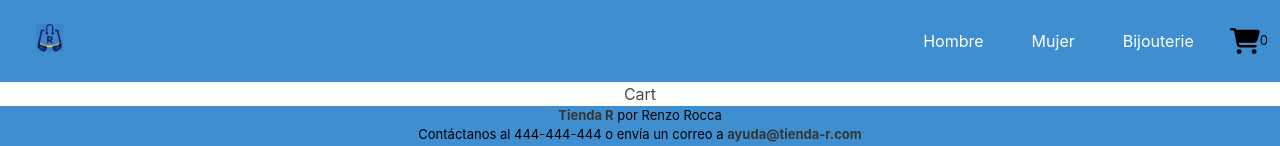
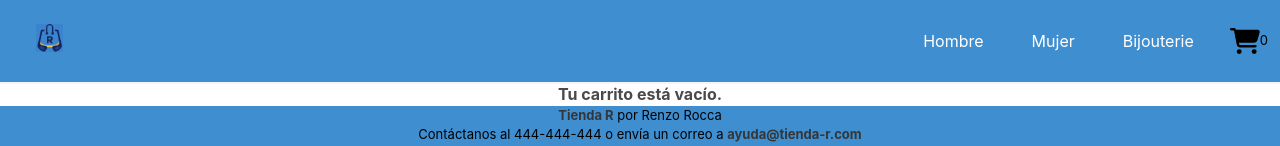
Before and after one commit to rrocca86/tienda-R, a React (Vite) app: page /cart in a window 1280 px wide. Shown: the top 146 px of the page. Built offline with nearby package versions, Linux system fonts and the light colour scheme.

Commit message:
Se agrega CartContext y CartItem. Desarrollo de funcionalidades del carrito de compras.

```diff
--- a/src/App.jsx
+++ b/src/App.jsx
@@ -5,12 +5,15 @@ import ItemDetailContainer from "./components/ItemDetailContainer/ItemDetailCont
 import Footer from "./components/Footer/Footer";
 import Cart from "./components/Cart/Cart";
 import { BrowserRouter, Routes, Route } from "react-router-dom";
+import { useContext } from "react";
+import { CartProvider } from "./context/CartContext";
 
 function App() {
   return (
     <>
       <div className="App">
         <BrowserRouter>
+          <CartProvider>
             <NavBar />
             <Routes>
               <Route
@@ -26,6 +29,7 @@ function App() {
               <Route path="*" element={<h1>404 NOT FOUND</h1>} />
             </Routes>
             <Footer />
+          </CartProvider>
         </BrowserRouter>
       </div>
     </>
--- a/src/components/Cart/Cart.jsx
+++ b/src/components/Cart/Cart.jsx
@@ -1,7 +1,42 @@
-import React from "react";
+import React, { useContext } from "react";
+import { CartContext } from "../../context/CartContext";
+import { Link } from "react-router-dom";
+import CartItem from "../CartItem/CartItem";
 
 const Cart = () => {
-  return <div>Cart</div>;
+  const { cart, clearCart, total } = useContext(CartContext);
+
+  return (
+    <>
+      {cart.length == 0 ? (
+        <div>
+          <h1>Tu carrito está vacío.</h1>
+        </div>
+      ) : (
+        <div>
+          {cart.map((item) => (
+            <CartItem key={item.id} {...item} />
+          ))}
+          <div className="is-flex-direction-row p-4">
+            <h1 className="media-content has-text-weight-bold is-size-5">
+              Total: ${total}
+            </h1>
+          </div>
+          <div className="is-flex is-justify-content-flex-end is-align-content-space-between mb-5">
+            <button
+              className="button is-danger is-small mr-5"
+              onClick={() => clearCart()}
+            >
+              Vaciar Carrito
+            </button>
+            <Link className="button is-info is-small mr-5" to="/checkout">
+              Finalizar Compra
+            </Link>
+          </div>
+        </div>
+      )}
+    </>
+  );
 };
 
 export default Cart;
--- /dev/null
+++ b/src/components/CartItem/CartItem.jsx
@@ -0,0 +1,61 @@
+import { React, useContext, useEffect, useState } from "react";
+import { CartContext } from "../../context/CartContext";
+
+const CartItem = ({ id, title, price, image, quantity }) => {
+  const { cart, deleteItem } = useContext(CartContext);
+
+  const handleOnClick = (prodId) => {
+    deleteItem(prodId);
+  };
+
+  return (
+    <div className="column">
+      <div className="card mb-4">
+        <div className="card-content is-flex px-5 is-justify-content-space-between">
+          {/* Columna 1: Imagen */}
+          <div className="media mgr-medium">
+            <div className="card-image">
+              <figure className="image is-96x96 px-2">
+                <img src={image} alt={title} />
+              </figure>
+            </div>
+          </div>
+
+          {/* Columna 2: Título */}
+          <div
+            className="media-content px-4 is-flex is-align-items-flex-start"
+            style={{ width: "50rem" }}
+          >
+            <div className="media-content title is-6">{title}</div>
+          </div>
+
+          {/* Columna 3: Precio y Cantidad */}
+          <div className="media-content ml-auto px-6">
+            <p>
+              <strong>Precio:</strong> ${price}
+            </p>
+            <p>
+              <strong>Cantidad:</strong> {quantity}
+            </p>
+            <p className="has-text-white has-background-info">
+              <strong className="has-text-white">Subtotal:</strong> $
+              {(quantity * price).toFixed(2)}
+            </p>
+          </div>
+
+          {/* Columna 4: Botón Quitar */}
+          <div className="media-content">
+            <button
+              className="button is-danger is-small"
+              onClick={() => handleOnClick(id)}
+            >
+              Quitar
+            </button>
+          </div>
+        </div>
+      </div>
+    </div>
+  );
+};
+
+export default CartItem;
--- a/src/components/CartWidget/CartWidget.jsx
+++ b/src/components/CartWidget/CartWidget.jsx
@@ -1,14 +1,17 @@
-import React from 'react'
-import cart from "./assets/cart-shopping-solid.svg"
-import "./CartWidget.css"
+import React, { useContext } from "react";
+import cart from "./assets/cart-shopping-solid.svg";
+import "./CartWidget.css";
+import { CartContext } from "../../context/CartContext";
 
 const CartWidget = () => {
-    return (
-        <div className="navbar-item">
-            <img src={cart} alt="" height="30" width="30" /> <p>0</p>
-        </div>
+  const { totalQuantity } = useContext(CartContext);
 
-    )
-}
+  return (
+    <div className="navbar-item">
+      <img src={cart} alt="" height="30" width="30" />{" "}
+      <p>{totalQuantity == null ? 0 : totalQuantity}</p>
+    </div>
+  );
+};
 
-export default CartWidget
+export default CartWidget;
--- a/src/components/ItemCount/ItemCount.jsx
+++ b/src/components/ItemCount/ItemCount.jsx
@@ -17,7 +17,7 @@ const ItemCount = ({ stock, initial, onAdd }) => {
           setCounter(counter + 1);
         }
         break;
-      default:
+      case "addToCart":
         onAdd(counter);
     }
   };
--- a/src/components/ItemDetail/ItemDetail.jsx
+++ b/src/components/ItemDetail/ItemDetail.jsx
@@ -1,14 +1,22 @@
-import { React, useState } from "react";
+import { React, useState, useContext } from "react";
 import ItemCount from "../ItemCount/ItemCount";
 import "./ItemDetail.css";
 import { Link } from "react-router-dom";
+import { CartContext } from "../../context/CartContext";
 
-const ItemDetail = ({ image, title, description, price, stock }) => {
+const ItemDetail = ({ id, image, title, description, price, stock }) => {
   const [quantity, setQuantity] = useState(0);
+  const { addItem } = useContext(CartContext);
 
-  const handleOnAdd = (n) => {
-    console.log("Productos agregados: " + n);
-    setQuantity(n);
+  const handleOnAdd = (newQuantity) => {
+    setQuantity(newQuantity);
+    const item = {
+      id,
+      title,
+      price,
+      image,
+    };
+    addItem(item, newQuantity);
   };
 
   return (
@@ -42,7 +50,7 @@ const ItemDetail = ({ image, title, description, price, stock }) => {
                     <div className="is-flex ">
                       {quantity > 0 ? (
                         <Link to="/cart" className="button is-info">
-                          Finalizar compra
+                          Ir al carrito
                         </Link>
                       ) : (
                         <ItemCount
--- /dev/null
+++ b/src/context/CartContext.jsx
@@ -0,0 +1,66 @@
+import React, { useState, createContext, useEffect } from "react";
+
+export const CartContext = createContext({
+  cart: [],
+});
+
+export const CartProvider = ({ children }) => {
+  const [cart, setCart] = useState([]);
+  const [total, setTotal] = useState(0);
+  const [totalQuantity, setTotalQuantity] = useState(0);
+
+  useEffect(() => {
+    getTotal();
+    getItemsQuantity();
+  }, [cart]);
+
+  const addItem = (item, quantity) => {
+    if (!itemAlreadyExists(item.id)) {
+      setCart((prev) => [...prev, { ...item, quantity }]);
+    } else {
+      const existentItem = cart.find((p) => p.id === item.id);
+      existentItem.quantity += quantity;
+      setCart(cart);
+    }
+  };
+
+  const deleteItem = (itemId) => {
+    const updatedCart = cart.filter((p) => p.id != itemId);
+    setCart(updatedCart);
+  };
+
+  const clearCart = () => {
+    setCart([]);
+  };
+
+  const getTotal = () => {
+    const initialValue = 0;
+    const total = cart.reduce(
+      (accumulator, currentValue) =>
+        accumulator + currentValue.price * currentValue.quantity,
+      initialValue
+    );
+    setTotal(Number.parseFloat(total).toFixed(2));
+  };
+
+  const getItemsQuantity = () => {
+    const initialValue = 0;
+    const totalItems = cart.reduce(
+      (accumulator, currentValue) => accumulator + currentValue.quantity,
+      initialValue
+    );
+    setTotalQuantity(totalItems);
+  };
+
+  const itemAlreadyExists = (id) => {
+    return cart.some((p) => p.id === id);
+  };
+
+  return (
+    <CartContext.Provider
+      value={{ cart, totalQuantity, total, addItem, deleteItem, clearCart }}
+    >
+      {children}
+    </CartContext.Provider>
+  );
+};
```
Lines whose indentation alone changed are shown as unchanged.
